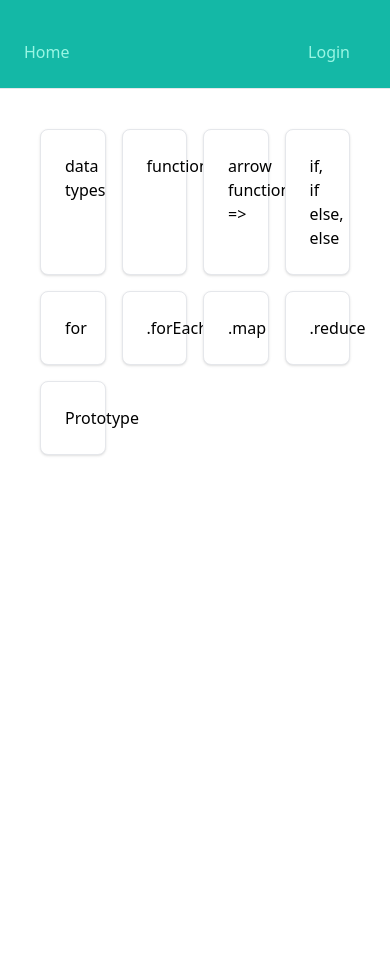
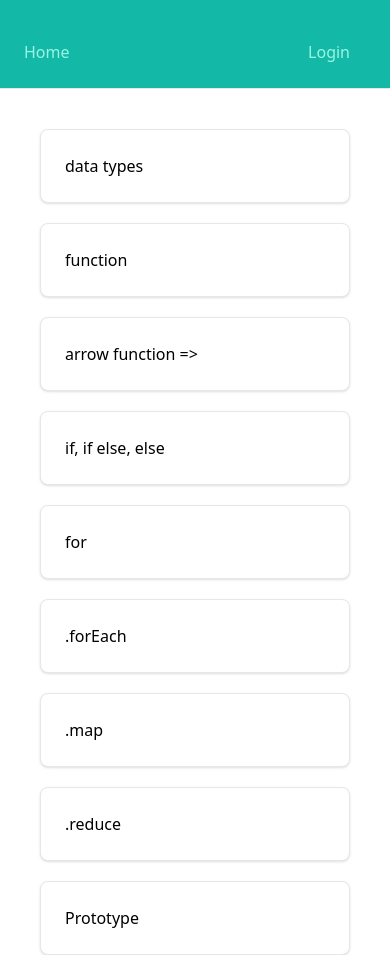
Before and after one commit to spencer-rangle/fundamentals-practice-1, a React (Create React App) app: page / in a window 390 px wide. Before the commit the page ends 844 px from the top, so only its background shows below. Built offline with nearby package versions, Linux system fonts and the light colour scheme.

Commit message:
style responsive material list for various breakpoints

```diff
--- a/src/components/MaterialsSection/MaterialsSection.js
+++ b/src/components/MaterialsSection/MaterialsSection.js
@@ -25,7 +25,11 @@ const materialLinks = materialItems.map((item) => {
 
 const MaterialsSection = () => {
   return (
-    <div className="grid grid-cols-4 gap-4 align-start justify-center h-56 p-10">
+    /* Tailwind uses a mobile-first breakpoint system, meaning
+     grid-cols-1 applies to all screen sizes by default,
+     then md:grid-cols-2 applies from the md breakpoint and up,
+      and lg:grid-cols-4 applies from the lg breakpoint and up. */
+    <div className="grid grid-cols-1 gap-5 md:grid-cols-2 lg:grid-cols-4 align-start justify-center h-56 p-10">
       {materialLinks}
     </div>
   )
```
